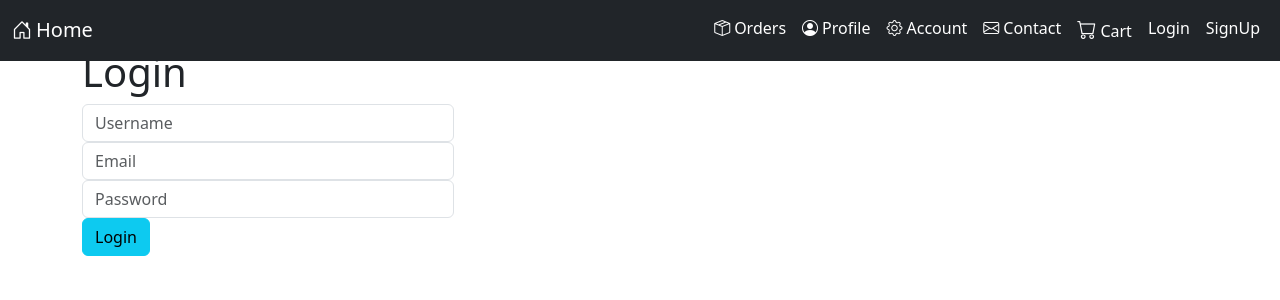
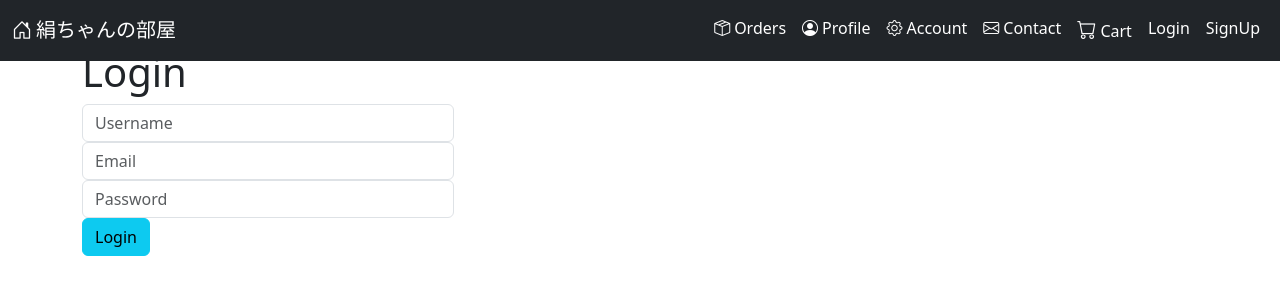
Before and after one commit to kentN1128/Kinuchan, a Django app: page /login/ in a window 1280 px wide. Shown: the top 300 px of the page. Run offline with Django 5.2, Linux system fonts and the light colour scheme; some libraries are stand-ins or nearby versions.

Commit message:
UI modify Temp3

```diff
--- a/templates/pages/index.html
+++ b/templates/pages/index.html
@@ -6,7 +6,7 @@
 
 <div class="container px-5" style="max-width:100%">
 <div class="row my-5">
-<h2 class="section-title animate-slidein text-center mb-4">おすすめラインナップ</h2>
+<h4 class="section-title animate-slidein text-center mb-4">おすすめラインナップ</h4>
   {% for object in POPULAR_ITEMS %}
     {% if forloop.counter == 1 or forloop.counter == 2 or forloop.counter == 3 %}
     <div class="col-12 col-lg-4 my-3">
--- a/templates/pages/login_signup.html
+++ b/templates/pages/login_signup.html
@@ -1,6 +1,7 @@
 {% extends 'base.html' %}
 
 {% block main %}
+<div>
 <div class="container my-5">
   <div class="row ">
     <div class="col-12">
--- a/templates/snippets/header.html
+++ b/templates/snippets/header.html
@@ -1,7 +1,7 @@
 <nav class="navbar navbar-expand-md navbar-dark bg-dark fixed-top">
   <div class="container-fluid">
     <a class="navbar-brand" href="/">
-      <i class="bi bi-house-door me-1"></i>Home
+      <i class="bi bi-house-door me-1"></i>絹ちゃんの部屋
     </a>
 
     <!-- ハンバーガーボタン -->
```
